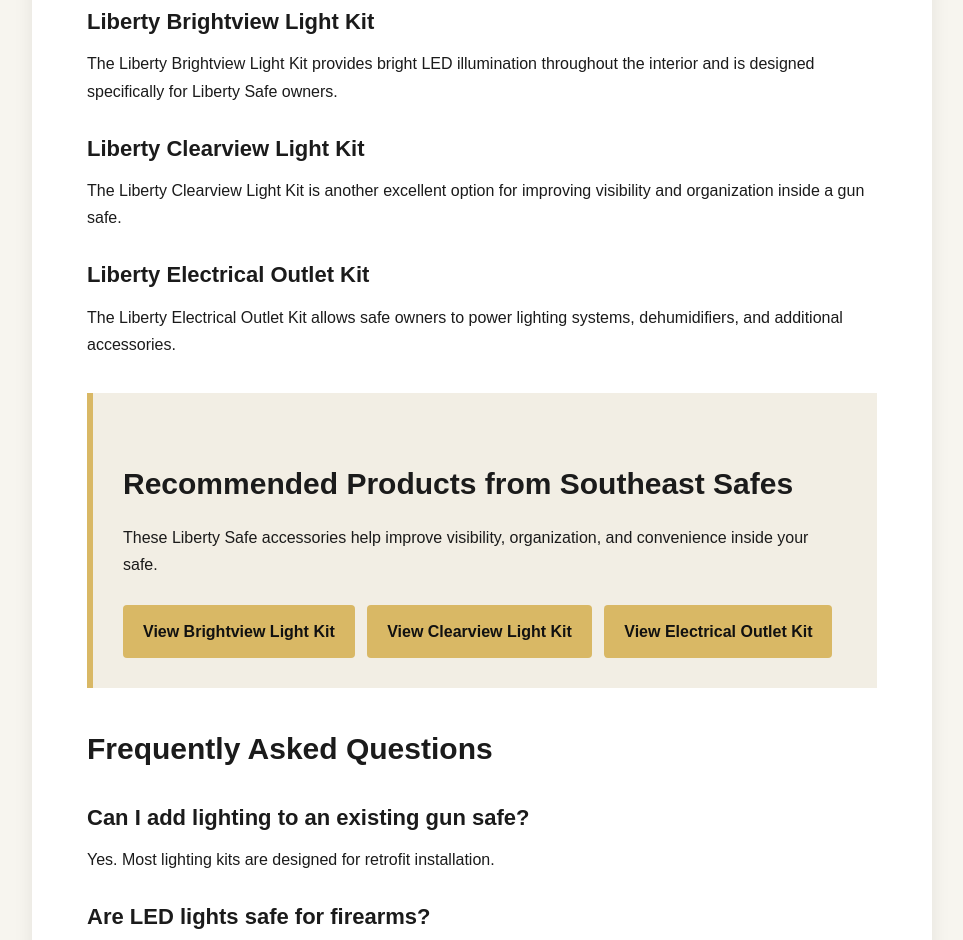
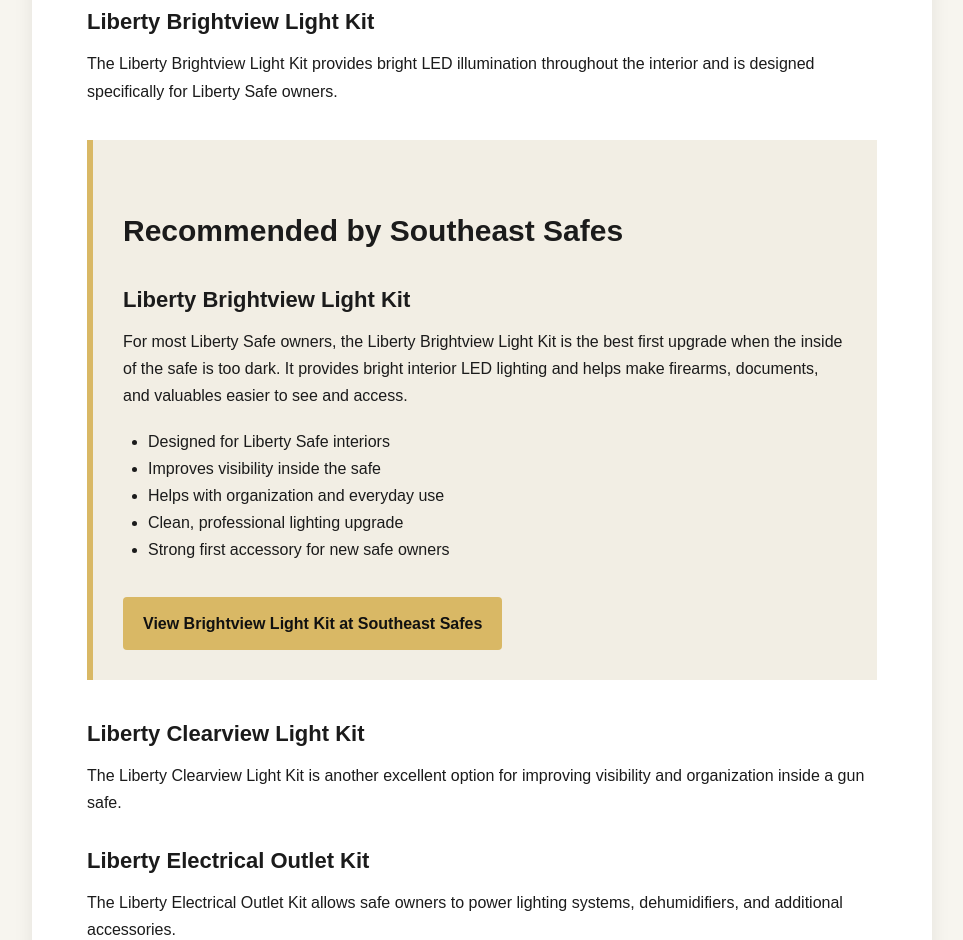
Before and after one commit to globalconceptsmediallc-oss/ses-safe-owner-resources, a plain HTML site: page resources/best-gun-safe-lighting-options/index.html in a window 1280 px wide. Shown: the part 1661-2601 px from the top of the page, without its empty margins (158-1121 px from the left). Drawn offline with Linux system fonts and the light colour scheme.

Commit message:
Add Brightview product spotlight

```diff
--- a/resources/best-gun-safe-lighting-options/index.html
+++ b/resources/best-gun-safe-lighting-options/index.html
@@ -292,7 +292,29 @@
 <p>
 The Liberty Brightview Light Kit provides bright LED illumination throughout the interior and is designed specifically for Liberty Safe owners.
 </p>
+<div class="cta">
 
+<h2>Recommended by Southeast Safes</h2>
+
+<h3>Liberty Brightview Light Kit</h3>
+
+<p>
+For most Liberty Safe owners, the Liberty Brightview Light Kit is the best first upgrade when the inside of the safe is too dark. It provides bright interior LED lighting and helps make firearms, documents, and valuables easier to see and access.
+</p>
+
+<ul>
+<li>Designed for Liberty Safe interiors</li>
+<li>Improves visibility inside the safe</li>
+<li>Helps with organization and everyday use</li>
+<li>Clean, professional lighting upgrade</li>
+<li>Strong first accessory for new safe owners</li>
+</ul>
+
+<a class="button" href="https://sesafes.com/products/liberty-safe-brightview-light-kit">
+View Brightview Light Kit at Southeast Safes
+</a>
+
+</div>
 <h3>Liberty Clearview Light Kit</h3>
 
 <p>
```
